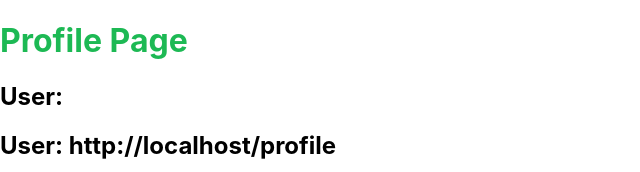
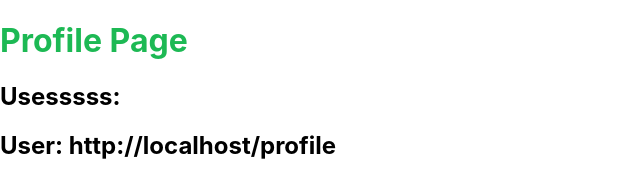
Before and after one commit to EthanC321/client, a React (Create React App) app: page /profile in a window 1280 px wide. Shown: the top 172 px of the page, without its empty margins (0-640 px from the left). Built offline with nearby package versions, Linux system fonts and the light colour scheme; no server answers.

Commit message:
Update ProfilePage.js

```diff
--- a/src/ProfilePage.js
+++ b/src/ProfilePage.js
@@ -28,7 +28,7 @@ function ProfilePage() {
   return (
     <div id = 'profile'>
       <h1 id = 'text'>Profile Page</h1>
-      <h2>User: {user}</h2>
+      <h2>Usesssss: {user}</h2>
       <h2>User: {window.location.href}</h2>
       <a>
         <img src = {img} alt="description" style={{height: '300', width: '300'}}/>
```
